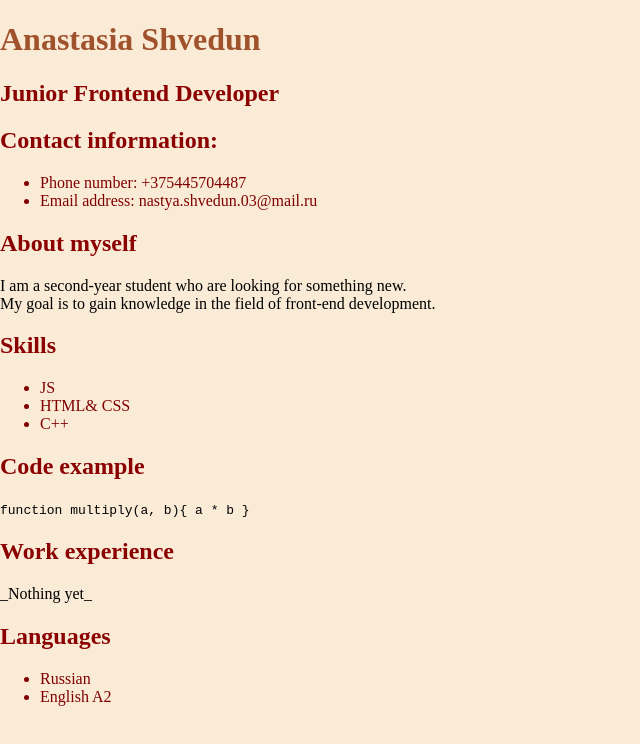
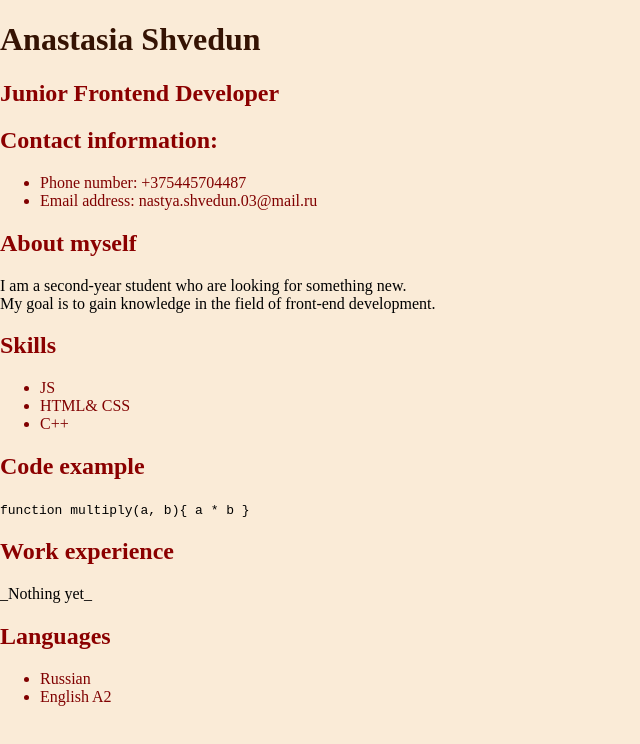
Before and after one commit to AnastasiyaShvedun/rsschool-cv1, a plain HTML site: page index.html in a window 1280 px wide. Shown: the whole page, without its empty margins (0-640 px from the left). Drawn offline with Linux system fonts and the light colour scheme; files that its build step writes are made by us from their sources.

Commit message:
fix: change readme

```diff
--- a/style.css
+++ b/style.css
@@ -9,7 +9,7 @@ li {
 }
 
 h1 {
-    color: sienna;
+    color: rgb(53, 19, 3);
 }
 
 h2 {
```
Also changed, not shown: 1 other file.
